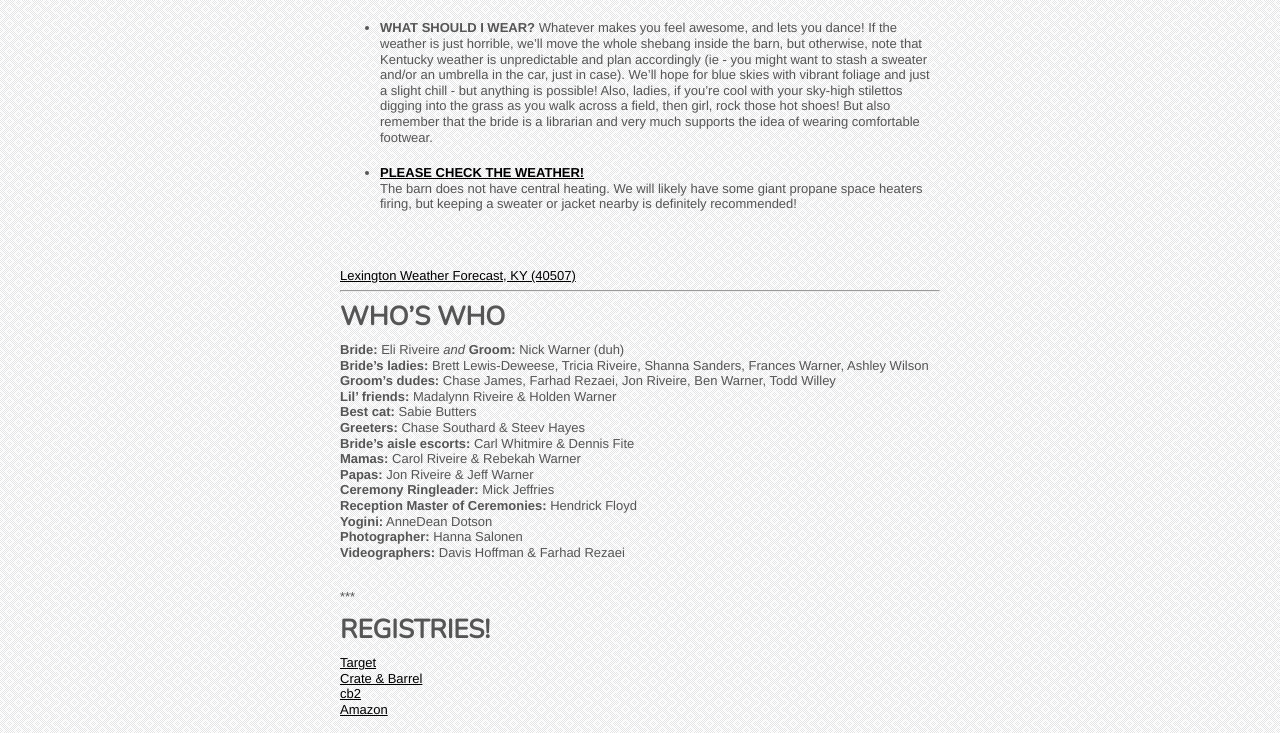
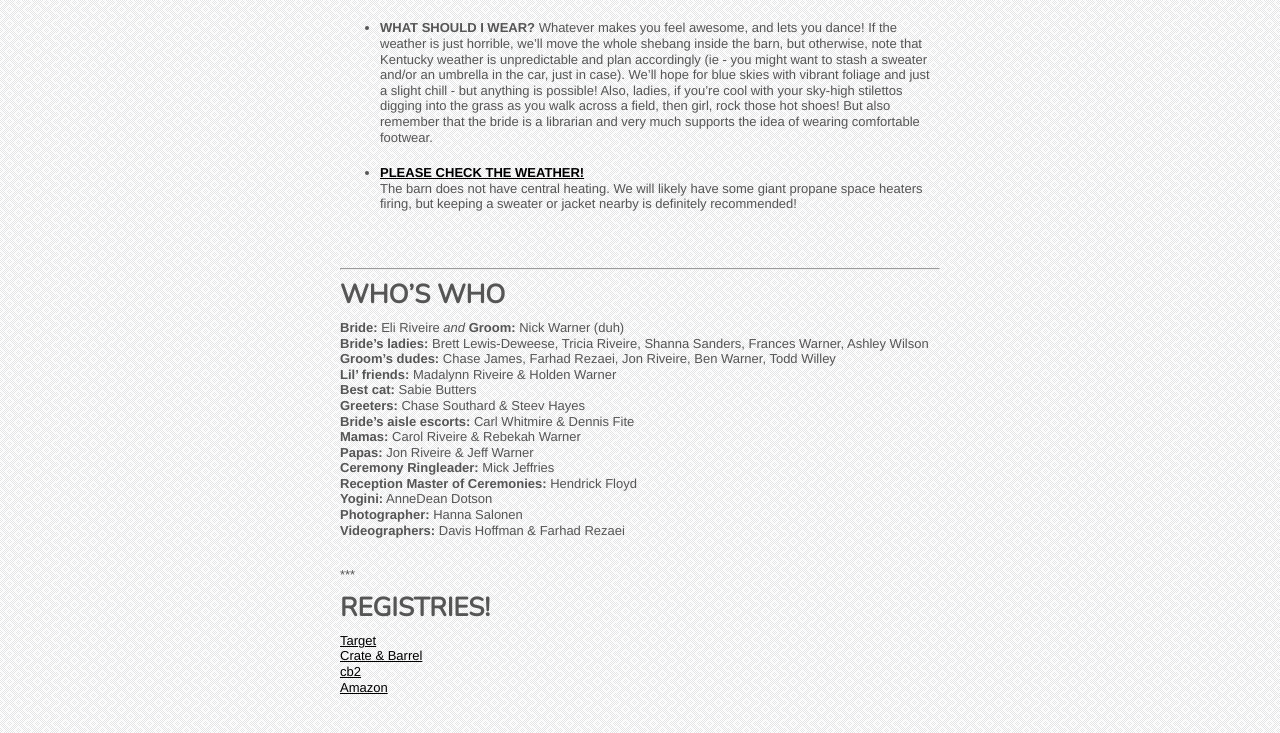
Before and after one commit to nikolaiwarner/eliandnick.com, a Jekyll site: the page built from party.md, in a window 1280 px wide and 900 px high, scrolled down 844 px, cut to the strip 0-733 px from the top of the window. Built offline with Jekyll 4.4.1, drawn with Linux system fonts in a browser that asks for light colours; nearby versions of some CDN libraries; a script that is not in the unit is left out; some of the changed lines change nothing that is shown.

Commit message:
Update party.md

```diff
--- a/party.md
+++ b/party.md
@@ -29,30 +29,6 @@ Whatever makes you feel awesome, and lets you dance! If the weather is just horr
 The barn does not have central heating. We will likely have some giant propane space heaters firing, but keeping a sweater or jacket nearby is definitely recommended!
 <br>
 
-<div id="wx_module_9306">
-   <a href="http://www.weather.com/weather/local/40507">Lexington Weather Forecast, KY (40507)</a>
-</div>
-
-<script type="text/javascript">
-
-   /* Locations can be edited manually by updating 'wx_locID' below.  Please also update */
-   /* the location name and link in the above div (wx_module) to reflect any changes made. */
-   var wx_locID = '40507';
-
-   /* If you are editing locations manually and are adding multiple modules to one page, each */
-   /* module must have a unique div id.  Please append a unique # to the div above, as well */
-   /* as the one referenced just below.  If you use the builder to create individual modules  */
-   /* you will not need to edit these parameters. */
-   var wx_targetDiv = 'wx_module_9306';
-
-   /* Please do not change the configuration value [wx_config] manually - your module */
-   /* will no longer function if you do.  If at any time you wish to modify this */
-   /* configuration please use the graphical configuration tool found at */
-   /* https://registration.weather.com/ursa/wow/step2 */
-   var wx_config='SZ=728x90*WX=FHW*LNK=TRVL*UNT=F*BGI=fall*MAP=null|null*DN=eliandnick.com/party*TIER=0*PID=1106149693*MD5=0fbc192892fce234a05a6691a6525113';
-
-   document.write('<scr'+'ipt src="'+document.location.protocol+'//wow.weather.com/weather/wow/module/'+wx_locID+'?config='+wx_config+'&proto='+document.location.protocol+'&target='+wx_targetDiv+'"></scr'+'ipt>');
-</script>
 
 
 ***
```
